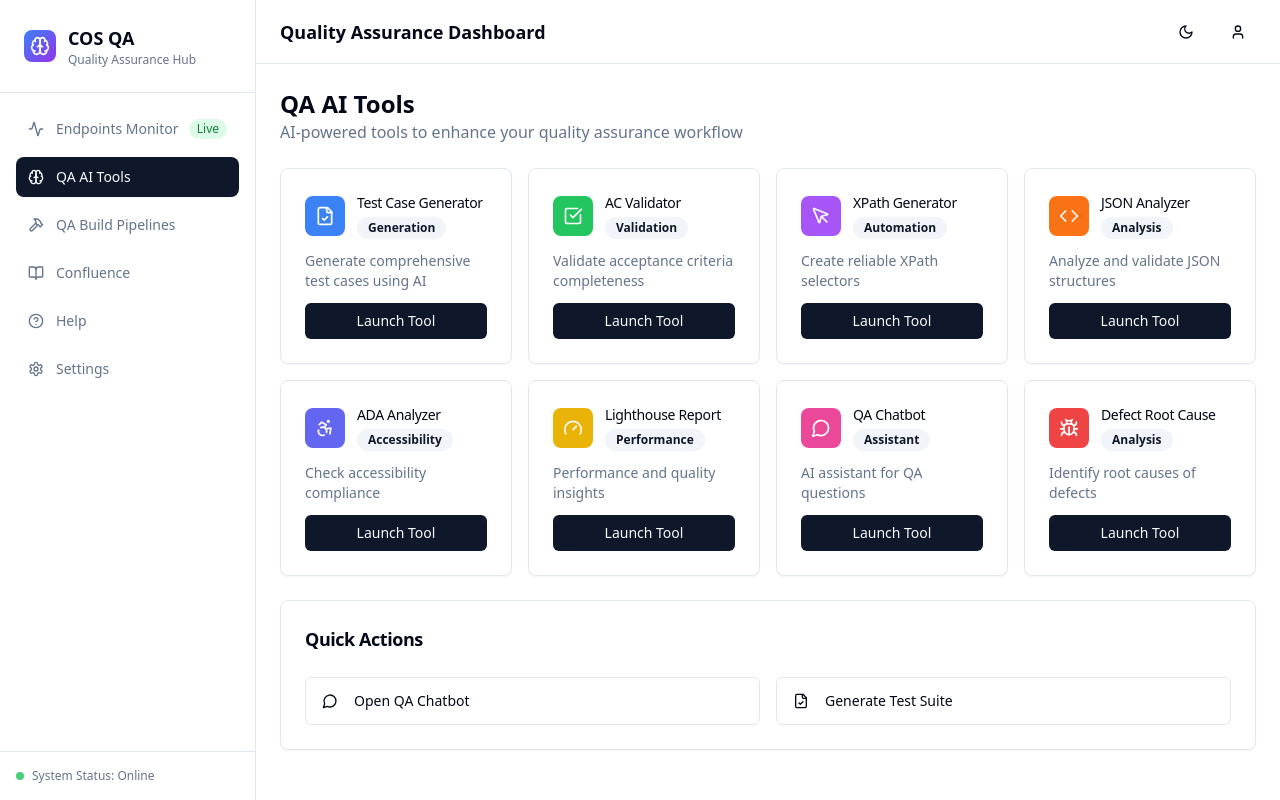
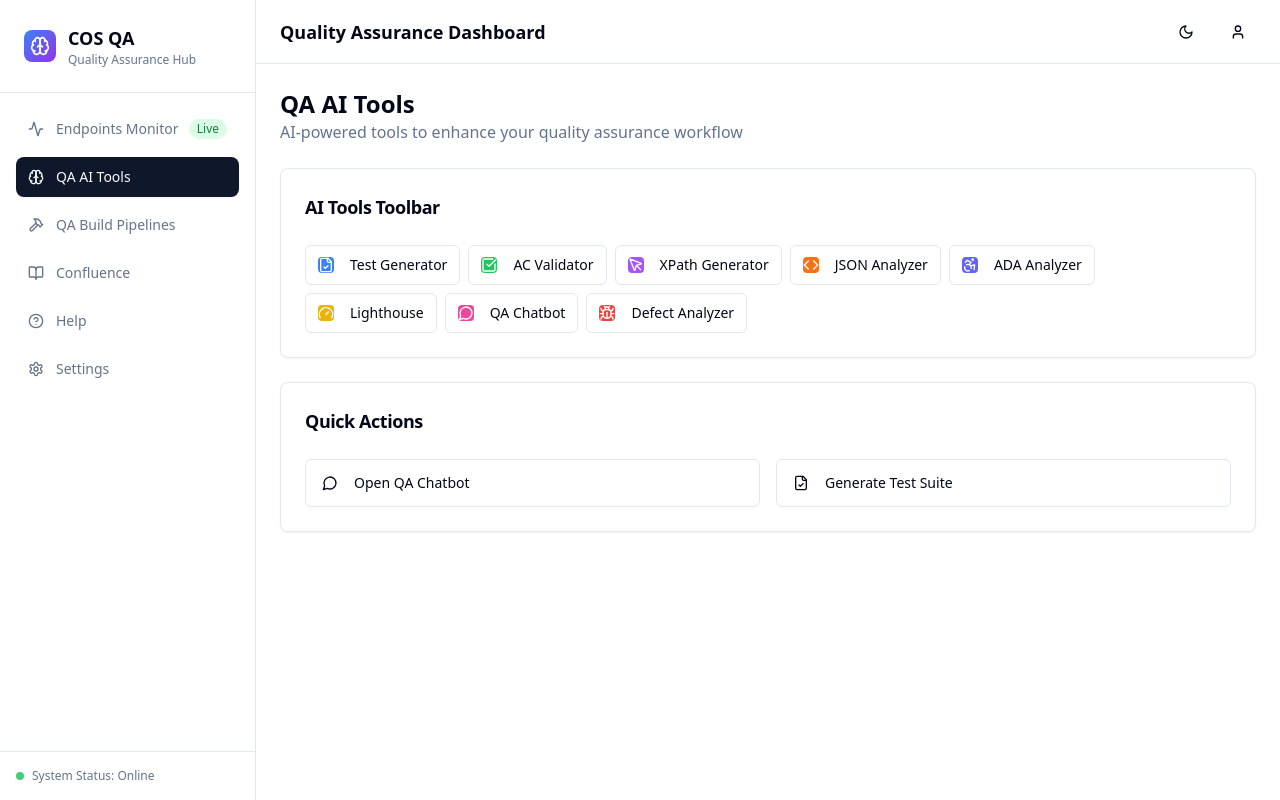
Before and after one commit to LakhalAzzedine/QA-Tools-2026, a React (Vite) app: page / in a window 1280 px wide. Both pictures are taken after a click on the button "QA AI Tools". Built offline with nearby package versions, Linux system fonts and the light colour scheme.

Commit message:
Refactor: QA Tools UI
Implement a horizontal toolbar for QA tools, opening a window with input, response, and a "Send Prompt" button on click.

```diff
--- a/src/components/sections/QATools.tsx
+++ b/src/components/sections/QATools.tsx
@@ -2,6 +2,10 @@
 import { Card, CardContent, CardHeader, CardTitle } from "@/components/ui/card";
 import { Button } from "@/components/ui/button";
 import { Badge } from "@/components/ui/badge";
+import { Input } from "@/components/ui/input";
+import { Textarea } from "@/components/ui/textarea";
+import { Dialog, DialogContent, DialogHeader, DialogTitle, DialogTrigger } from "@/components/ui/dialog";
+import { useState } from "react";
 import {
   FileCheck,
   CheckSquare,
@@ -16,10 +20,9 @@ import {
 const tools = [
   {
     id: "test-generator",
-    name: "Test Case Generator",
+    name: "Test Generator",
     description: "Generate comprehensive test cases using AI",
     icon: FileCheck,
-    category: "Generation",
     color: "bg-blue-500"
   },
   {
@@ -27,7 +30,6 @@ const tools = [
     name: "AC Validator",
     description: "Validate acceptance criteria completeness",
     icon: CheckSquare,
-    category: "Validation",
     color: "bg-green-500"
   },
   {
@@ -35,7 +37,6 @@ const tools = [
     name: "XPath Generator",
     description: "Create reliable XPath selectors",
     icon: MousePointer,
-    category: "Automation",
     color: "bg-purple-500"
   },
   {
@@ -43,7 +44,6 @@ const tools = [
     name: "JSON Analyzer",
     description: "Analyze and validate JSON structures",
     icon: Code,
-    category: "Analysis",
     color: "bg-orange-500"
   },
   {
@@ -51,15 +51,13 @@ const tools = [
     name: "ADA Analyzer",
     description: "Check accessibility compliance",
     icon: Accessibility,
-    category: "Accessibility",
     color: "bg-indigo-500"
   },
   {
     id: "lighthouse",
-    name: "Lighthouse Report",
+    name: "Lighthouse",
     description: "Performance and quality insights",
     icon: Gauge,
-    category: "Performance",
     color: "bg-yellow-500"
   },
   {
@@ -67,23 +65,54 @@ const tools = [
     name: "QA Chatbot",
     description: "AI assistant for QA questions",
     icon: MessageCircle,
-    category: "Assistant",
     color: "bg-pink-500"
   },
   {
     id: "defect-analyzer",
-    name: "Defect Root Cause",
+    name: "Defect Analyzer",
     description: "Identify root causes of defects",
     icon: Bug,
-    category: "Analysis",
     color: "bg-red-500"
   }
 ];
 
 export function QATools() {
-  const handleToolClick = (tool: any) => {
-    console.log(`Launching tool: ${tool.name}`);
-    // Here you would typically trigger the AI prompt for this specific tool
+  const [selectedTool, setSelectedTool] = useState<any>(null);
+  const [input, setInput] = useState("");
+  const [response, setResponse] = useState("");
+  const [isLoading, setIsLoading] = useState(false);
+
+  const handleSendPrompt = async () => {
+    if (!input.trim() || !selectedTool) return;
+
+    setIsLoading(true);
+    try {
+      // Simulate API call to /SendMessage
+      const response = await fetch('/SendMessage', {
+        method: 'POST',
+        headers: {
+          'Content-Type': 'application/json',
+        },
+        body: JSON.stringify({
+          tool: selectedTool.id,
+          prompt: input
+        })
+      });
+
+      const data = await response.json();
+      setResponse(data.response || "Response received from LLM API");
+    } catch (error) {
+      console.error('Error sending prompt:', error);
+      setResponse("Error: Could not connect to LLM API");
+    } finally {
+      setIsLoading(false);
+    }
+  };
+
+  const openToolModal = (tool: any) => {
+    setSelectedTool(tool);
+    setInput("");
+    setResponse("");
   };
 
   return (
@@ -93,55 +122,125 @@ export function QATools() {
         <p className="text-muted-foreground">AI-powered tools to enhance your quality assurance workflow</p>
       </div>
 
-      <div className="grid grid-cols-1 md:grid-cols-2 lg:grid-cols-3 xl:grid-cols-4 gap-4">
+      {/* Horizontal Toolbar */}
+      <Card>
+        <CardHeader>
+          <CardTitle className="text-lg">AI Tools Toolbar</CardTitle>
+        </CardHeader>
+        <CardContent>
+          <div className="flex flex-wrap gap-2">
             {tools.map((tool) => {
               const Icon = tool.icon;
               return (
-            <Card key={tool.id} className="hover:shadow-lg transition-all duration-200 cursor-pointer group">
-              <CardHeader className="pb-3">
-                <div className="flex items-center space-x-3">
-                  <div className={`w-10 h-10 ${tool.color} rounded-lg flex items-center justify-center group-hover:scale-110 transition-transform duration-200`}>
-                    <Icon className="w-5 h-5 text-white" />
+                <Dialog key={tool.id}>
+                  <DialogTrigger asChild>
+                    <Button
+                      variant="outline"
+                      size="sm"
+                      className="flex items-center space-x-2 h-10 px-3"
+                      onClick={() => openToolModal(tool)}
+                    >
+                      <div className={`w-4 h-4 ${tool.color} rounded flex items-center justify-center`}>
+                        <Icon className="w-3 h-3 text-white" />
                       </div>
-                  <div className="flex-1">
-                    <CardTitle className="text-sm font-medium">{tool.name}</CardTitle>
-                    <Badge variant="secondary" className="text-xs mt-1">
-                      {tool.category}
-                    </Badge>
+                      <span className="text-sm font-medium">{tool.name}</span>
+                    </Button>
+                  </DialogTrigger>
+                  <DialogContent className="max-w-2xl max-h-[80vh] overflow-y-auto">
+                    <DialogHeader>
+                      <DialogTitle className="flex items-center space-x-2">
+                        <div className={`w-6 h-6 ${tool.color} rounded flex items-center justify-center`}>
+                          <Icon className="w-4 h-4 text-white" />
+                        </div>
+                        <span>{tool.name}</span>
+                      </DialogTitle>
+                    </DialogHeader>
+                    <div className="space-y-4">
+                      <p className="text-sm text-muted-foreground">{tool.description}</p>
+
+                      <div className="space-y-2">
+                        <label className="text-sm font-medium">Input Prompt:</label>
+                        <Textarea
+                          placeholder={`Enter your ${tool.name.toLowerCase()} request...`}
+                          value={input}
+                          onChange={(e) => setInput(e.target.value)}
+                          className="min-h-[100px]"
+                        />
+                      </div>
+
+                      <Button
+                        onClick={handleSendPrompt}
+                        disabled={!input.trim() || isLoading}
+                        className="w-full"
+                      >
+                        {isLoading ? "Sending..." : "Send to LLM"}
+                      </Button>
+
+                      {response && (
+                        <div className="space-y-2">
+                          <label className="text-sm font-medium">Response:</label>
+                          <div className="p-3 bg-muted rounded-md">
+                            <pre className="text-sm whitespace-pre-wrap">{response}</pre>
                           </div>
                         </div>
-              </CardHeader>
-              <CardContent className="space-y-3">
-                <p className="text-sm text-muted-foreground">
-                  {tool.description}
-                </p>
-                <Button
-                  size="sm"
-                  className="w-full"
-                  onClick={() => handleToolClick(tool)}
-                >
-                  Launch Tool
-                </Button>
-              </CardContent>
-            </Card>
+                      )}
+                    </div>
+                  </DialogContent>
+                </Dialog>
               );
             })}
           </div>
+        </CardContent>
+      </Card>
 
+      {/* Quick Actions */}
       <Card>
         <CardHeader>
           <CardTitle className="text-lg">Quick Actions</CardTitle>
         </CardHeader>
         <CardContent>
           <div className="grid grid-cols-1 md:grid-cols-2 gap-4">
+            <Dialog>
+              <DialogTrigger asChild>
                 <Button variant="outline" className="h-12 justify-start">
                   <MessageCircle className="w-4 h-4 mr-2" />
                   Open QA Chatbot
                 </Button>
+              </DialogTrigger>
+              <DialogContent className="max-w-2xl">
+                <DialogHeader>
+                  <DialogTitle>QA Chatbot</DialogTitle>
+                </DialogHeader>
+                <div className="space-y-4">
+                  <Textarea
+                    placeholder="Ask any QA-related question..."
+                    className="min-h-[100px]"
+                  />
+                  <Button className="w-full">Send Message</Button>
+                </div>
+              </DialogContent>
+            </Dialog>
+
+            <Dialog>
+              <DialogTrigger asChild>
                 <Button variant="outline" className="h-12 justify-start">
                   <FileCheck className="w-4 h-4 mr-2" />
                   Generate Test Suite
                 </Button>
+              </DialogTrigger>
+              <DialogContent className="max-w-2xl">
+                <DialogHeader>
+                  <DialogTitle>Test Suite Generator</DialogTitle>
+                </DialogHeader>
+                <div className="space-y-4">
+                  <Textarea
+                    placeholder="Describe the feature or requirements for test suite generation..."
+                    className="min-h-[100px]"
+                  />
+                  <Button className="w-full">Generate Test Suite</Button>
+                </div>
+              </DialogContent>
+            </Dialog>
           </div>
         </CardContent>
       </Card>
```
Lines whose indentation alone changed are shown as unchanged.
